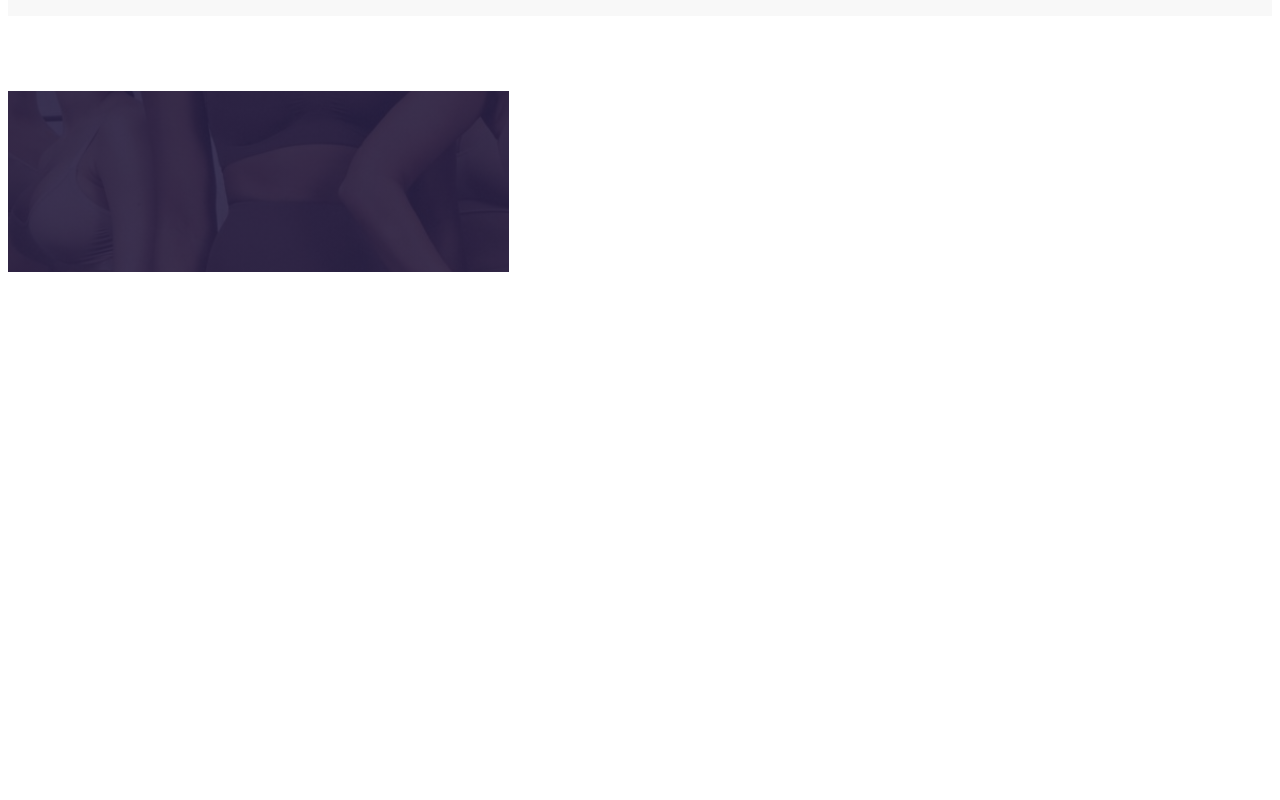
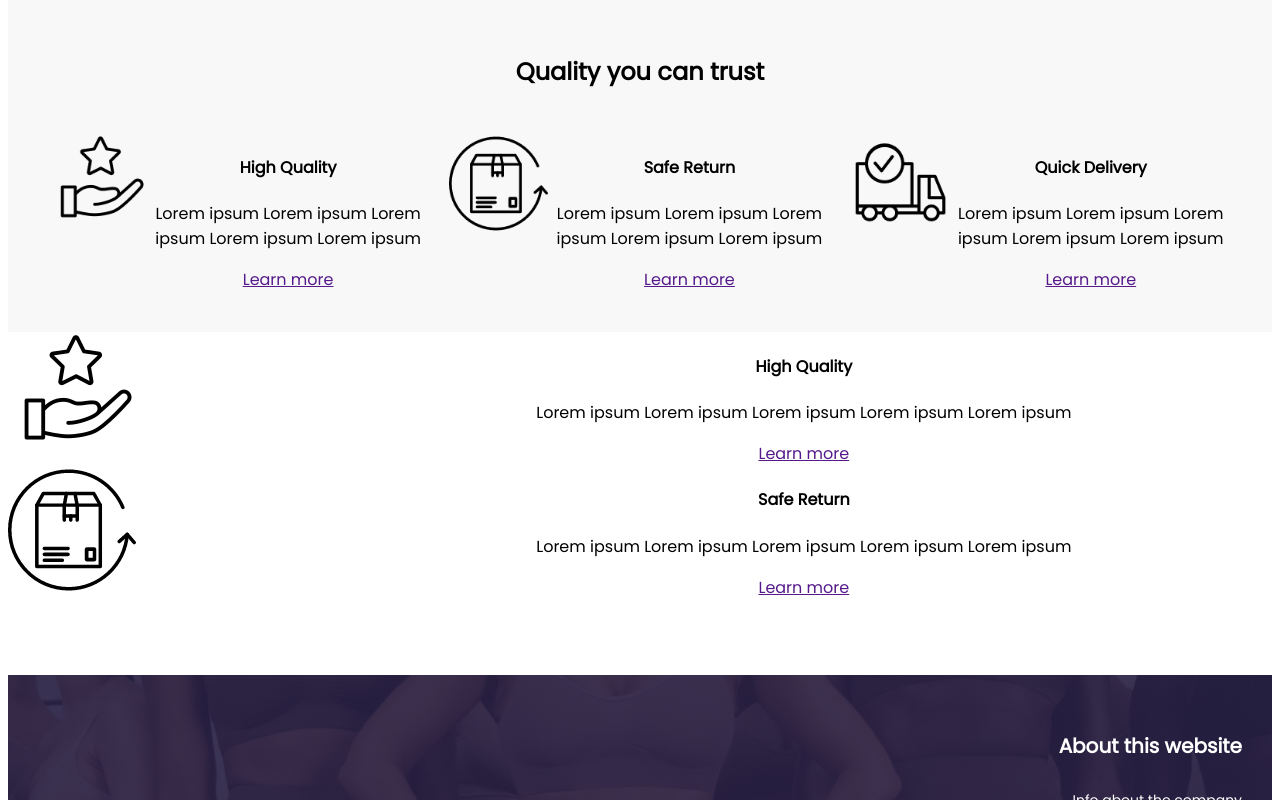
Before and after one commit to agguuaa/contur, a plain HTML site: page index.html in a window 1280 px wide. Shown: the part 1731-2531 px from the top of the page. Before the commit the page ends 2011 px from the top, so only its background shows below. Drawn offline with nearby package versions, Linux system fonts and the light colour scheme.

Commit message:
Update @media

```diff
--- a/index.html
+++ b/index.html
@@ -104,6 +104,43 @@
           </div>
         </section>
 
+
+        <div class="grid-2-col-2">
+        <section class="products">
+          <div class="header grid grid-2-col-2">
+                <img src="./photos/quality.png" alt"quality"
+                class="img-responsive">
+
+                <div>
+                  <h4>High Quality</h4>
+                  <p>
+                    Lorem ipsum Lorem ipsum Lorem ipsum Lorem ipsum Lorem ipsum
+                  </p>
+
+                  <a href="" alt="" class="btn" target="_blank"> Learn more </a>
+                </div>
+              </div>
+            </div>
+
+            <div class="card">
+              <div class="header grid grid-2-col-2">
+                <img src="./photos/package.png" alt"return"
+                class="img-responsive">
+
+                <div>
+                  <h4>Safe Return</h4>
+                  <p>
+                    Lorem ipsum Lorem ipsum Lorem ipsum Lorem ipsum Lorem ipsum
+                  </p>
+
+                  <a href="" alt="" class="btn" target="_blank"> Learn more </a>
+                </div>
+              </div>
+            </div>
+          </div>
+
+        </section>
+
         <br/ >
         <br />
         <br />
--- a/src/styles.css
+++ b/src/styles.css
@@ -22,7 +22,7 @@ section.secondary {
 
 .img-responsive {
   max-width: 100%;
-  max-height: 750px;
+  max-height: 800px;
   display: block;
 }
 
@@ -32,7 +32,7 @@ section.secondary {
 }
 
 .grid-2-col {
-  grid-template-columns: 1fr 3fr;
+  grid-template-columns: 1fr 1fr;
   padding: 50px 50px;
   margin-top: 50px;
   margin-bottom: 30px;
@@ -191,4 +191,8 @@ footer a {
   section {
     padding: 20px;
   }
+
+  footer {
+    text-align: center;
+  }
 }
```
Also changed, not shown: 1 other file.
